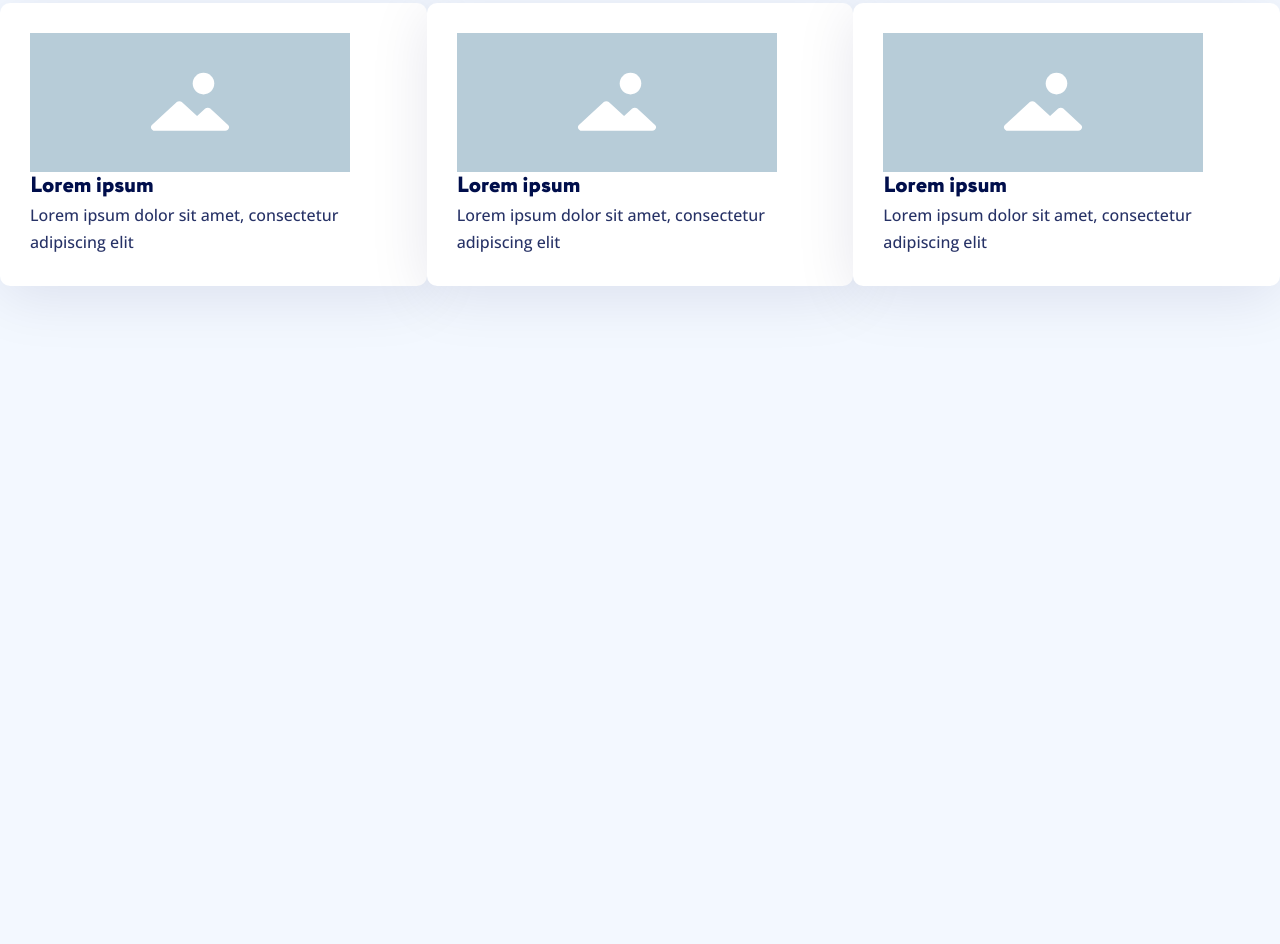
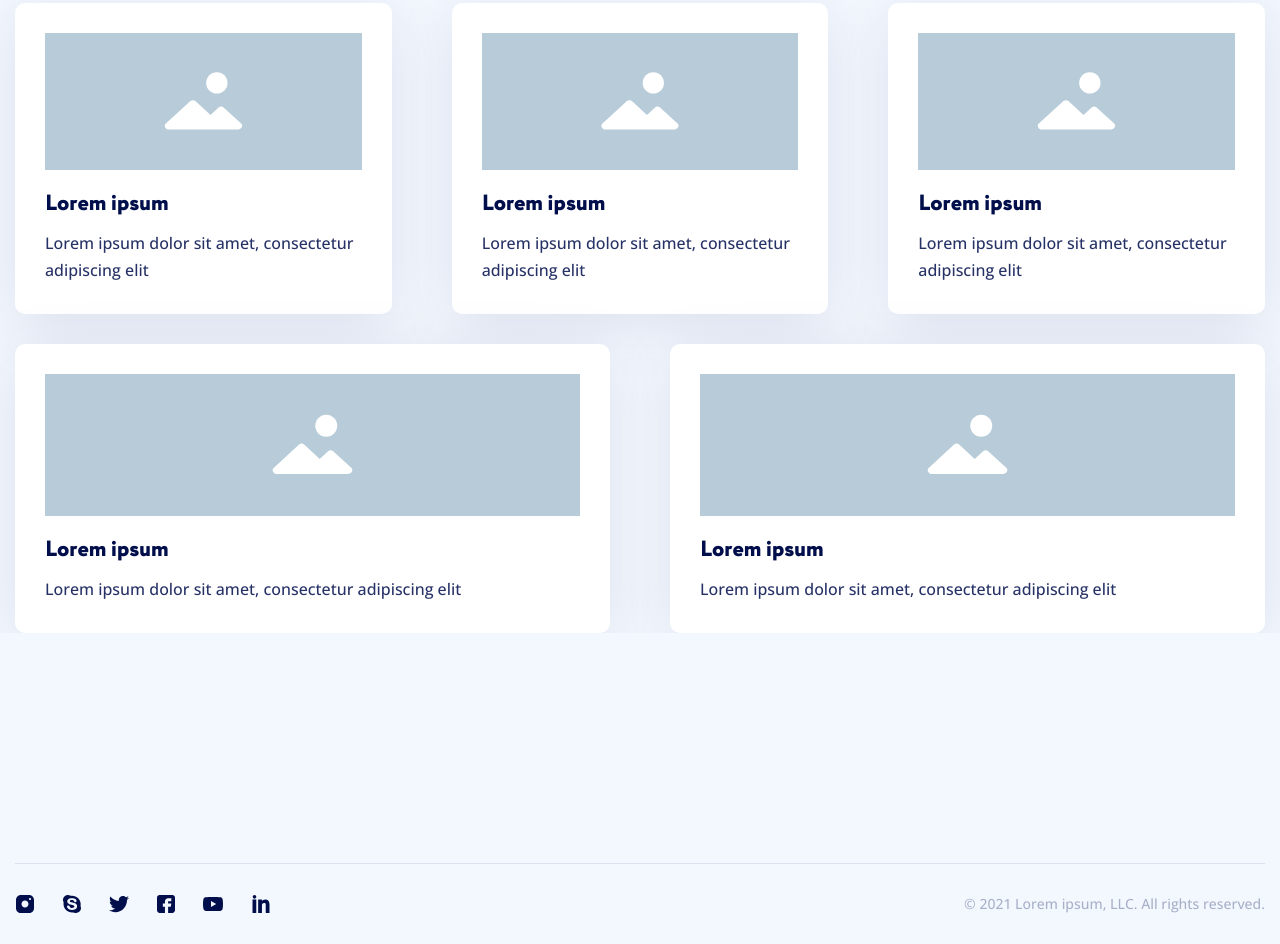
Before and after one commit to N1ikls/Practical_task_5, a plain HTML site: page index.html in a window 1280 px wide. Shown: the part 391-1335 px from the top of the page. Before the commit the page ends 800 px from the top, so only its background shows below. Drawn offline with nearby package versions, Linux system fonts and the light colour scheme.

Commit message:
add content

```diff
--- a/Scss/index.scss
+++ b/Scss/index.scss
@@ -35,6 +35,8 @@
   }
   .main--block {
     &__container {
+      box-sizing: content-box;
+      padding: 0 15px;
     }
     &__title {
       margin: 0 auto;
@@ -55,25 +57,43 @@
       margin: 102px 0 0 0;
       &__card {
       }
+      .two-card {
+        padding-top: 30px;
+      }
       .card {
         display: flex;
+        margin: 0 -30px;
+
+        .card__block {
+          flex: 0 1 33.333%;
+          padding: 0 30px;
+        }
+
+        .two-card__block {
+          flex: 0 1 50%;
+          padding: 0 30px;
+        }
         &__column {
           background: #ffffff;
           box-shadow: 0px 10px 60px rgba(0, 14, 75, 0.1);
           border-radius: 10px;
           padding: 30px;
-          flex: 0 1 33.333%;
+          // & > * {
+          //   margin-bottom: 20px;
+          // }
         }
-        &__content {
-        }
+
         &__img {
-          max-width: 100%;
+          width: 100%;
+
+          margin-bottom: 20px;
         }
         &__title {
           font-size: 22px;
           font-family: Circe-ExtraBold;
           line-height: 136%;
           color: $text-color;
+          margin-bottom: 10px;
         }
         &__text {
           font-family: "Open Sans", sans-serif;
@@ -86,3 +106,58 @@
     }
   }
 }
+/*-------------footer----------------------------------------*/
+.footer {
+  margin-top: 200px;
+  padding: 30px 0;
+
+  &__container {
+    box-sizing: content-box;
+    padding: 0 15px;
+    &::before {
+      content: "";
+      display: block;
+      max-width: 100%;
+      height: 1px;
+      margin-bottom: 30px;
+      background: #000e4b;
+      opacity: 0.1;
+    }
+  }
+  &__row {
+    display: flex;
+    align-items: center;
+    justify-content: space-between;
+  }
+  &__social {
+    display: flex;
+    align-items: center;
+    .social__link {
+      &:not(:last-child) {
+        margin-right: 27px;
+      }
+    }
+  }
+  &__text {
+    font-family: Open Sans;
+    font-style: normal;
+    font-weight: normal;
+    font-size: 14px;
+    line-height: 140%;
+    /* identical to box height, or 20px */
+
+    text-align: right;
+
+    /* General / Dark / 100 */
+
+    color: #000e4b;
+
+    opacity: 0.3;
+  }
+}
+/*-------------------Адаптив----------------------------------------------------*/
+@media (max-width: 768px) {
+  .card__text {
+    font-size: 13px !important;
+  }
+}
--- a/index.html
+++ b/index.html
@@ -45,8 +45,8 @@
             </h1>
             <div class="main--block__content content">
               <div class="content__card card">
+                <div class="card__block">
                   <div class="card__column">
-                  <div class="card__content">
                     <img
                     class="card__img"
                     src="./img/content-card.svg"
@@ -58,8 +58,8 @@
                     </div>
                   </div>
                 </div>
+                <div class="card__block">
                   <div class="card__column">
-                  <div class="card__content">
                     <img
                       class="card__img"
                       src="./img/content-card.svg"
@@ -71,8 +71,8 @@
                     </div>
                   </div>
                 </div>
+                <div class="card__block">
                   <div class="card__column">
-                  <div class="card__content">
                     <img
                       class="card__img"
                       src="./img/content-card.svg"
@@ -85,10 +85,66 @@
                   </div>
                 </div>
               </div>
+              <div class="content__card card two-card">
+                <div class="two-card__block">
+                  <div class="card__column">
+                    <img
+                      class="card__img _img"
+                      src="./img/two-card.svg"
+                      alt=""
+                    />
+                    <div class="card__title">Lorem ipsum</div>
+                    <div class="card__text">
+                      Lorem ipsum dolor sit amet, consectetur adipiscing elit
+                    </div>
+                  </div>
+                </div>
+                <div class="two-card__block">
+                  <div class="card__column">
+                    <img
+                      class="card__img _img"
+                      src="./img/two-card.svg"
+                      alt=""
+                    />
+                    <div class="card__title">Lorem ipsum</div>
+                    <div class="card__text">
+                      Lorem ipsum dolor sit amet, consectetur adipiscing elit
+                    </div>
+                  </div>
+                </div>
+              </div>
+              </div>
             </div>
           </div>
         </div>
       </main>
+      <footer class = "footer">
+        <div class="footer__container _container">
+          <div class="footer__row">
+            <div class="footer__social socical">
+                <a href="" class = "social__link"><img src="./icons/instagram.svg" alt="" srcset=""></a>
+
+
+                <a href="" class = "social__link"><img src="./icons/skype.svg" alt="" srcset=""></a>
+
+
+                <a href="" class = "social__link"><img src="./icons/twitter.svg" alt="" srcset=""></a>
+
+
+                <a href="" class = "social__link"><img src="./icons/facebook.svg" alt="" srcset=""></a>
+
+
+                <a href="" class = "social__link"><img src="./icons/youtube.svg" alt="" srcset=""></a>
+
+
+                <a href="" class = "social__link"><img src="./icons/linkedin.svg" alt="" srcset=""></a>
+
+
+          </div>
+          <div class="footer__text">© 2021 Lorem ipsum, LLC. All rights reserved.</div>
+          </div>
+        </div>
+      </footer>
     </div>
   </body>
 </html>
```
Also changed, not shown: css/index.css, icons/facebook.svg (added), icons/instagram.svg (added), icons/linkedin.svg (added), icons/skype.svg (added), icons/twitter.svg (added), icons/youtube.svg (added), img/two-card.svg (added). Lines whose indentation alone changed are shown as unchanged.
